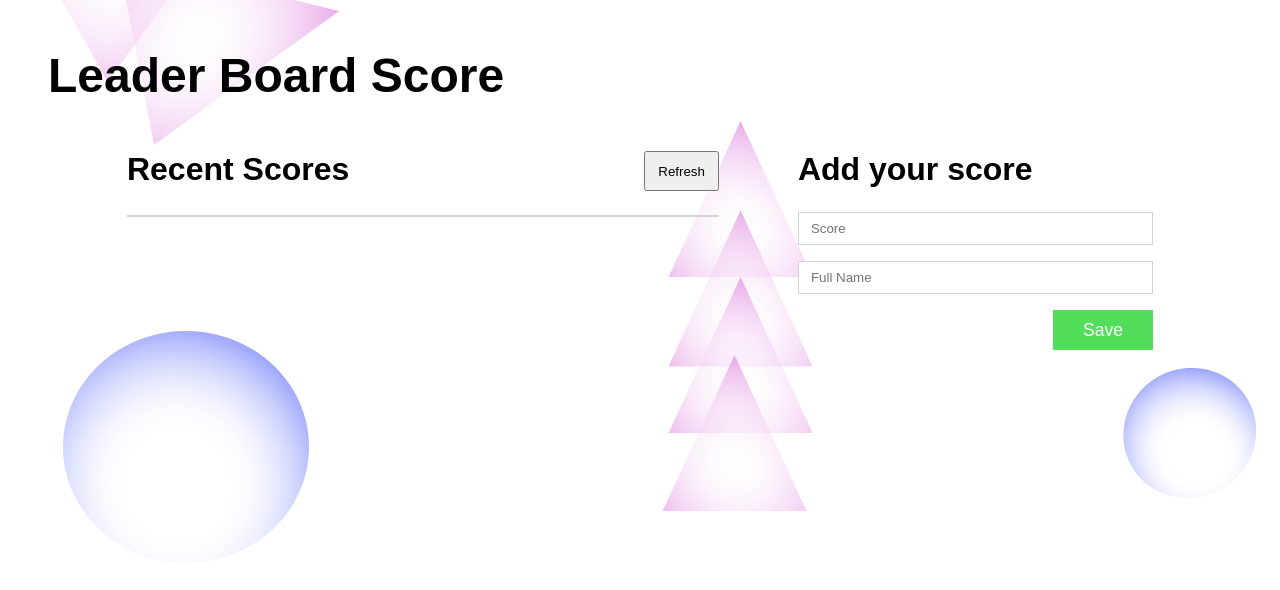
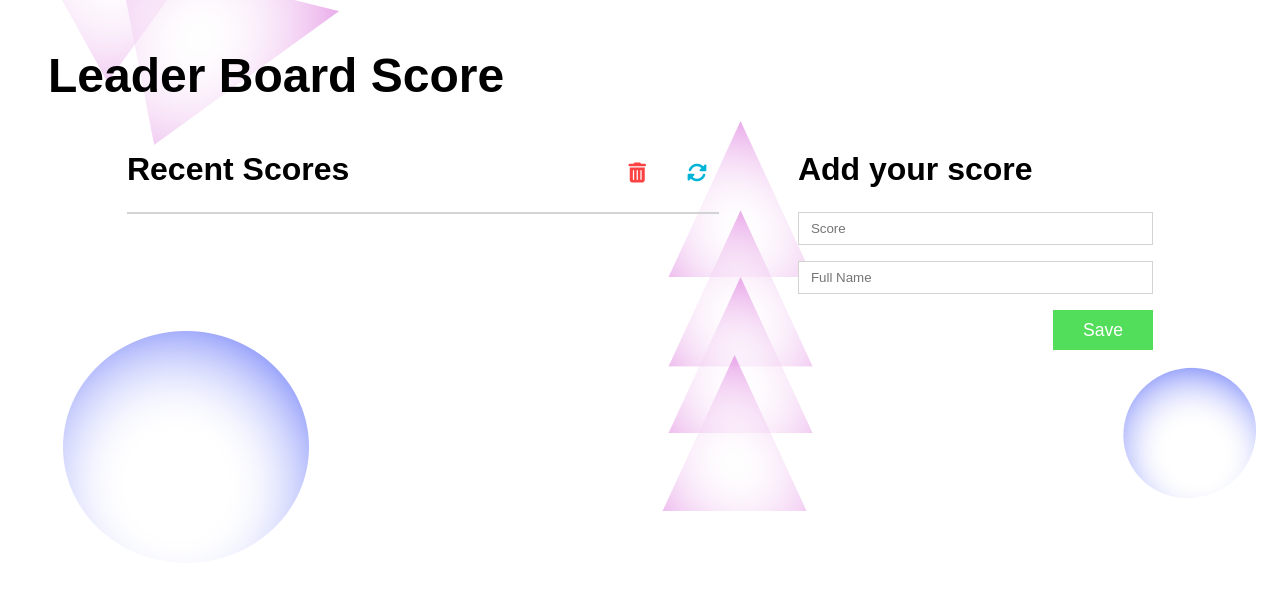
Before and after one commit to Trast00/leaderboard-score, a website built with webpack: page src/index.html in a window 1280 px wide. Built offline with nearby package versions, Linux system fonts and the light colour scheme; no server answers.

Commit message:
Add icons for buttons

```diff
--- a/src/index.html
+++ b/src/index.html
@@ -11,8 +11,12 @@
 <body>
   <h1>Leader Board Score</h1>
   <section class="recent-scores">
-    <h2>Recent Scores <button type="button" id="refresh-list-scores">Refresh</button></h2>
-
+    <h2>Recent Scores
+      <div>
+        <i id="delete-list-scores" class="fa-solid fa-trash-can"></i>
+        <i id="refresh-list-scores" class="fa-solid fa-rotate"></i>
+      </div>
+    </h2>
     <ul id="list-scores" class="list-scores">
     </ul>
   </section>
--- a/src/style.css
+++ b/src/style.css
@@ -34,11 +34,26 @@ h2 {
   width: 50%;
 }
 
-#refresh-list-scores {
-  height: 40px;
+#delete-list-scores {
+  height: 30px;
   margin-left: 8px;
   padding: 8px 12px 8px 12px;
+  font-size: 20px;
+  color: #fc4343;
+  background: none;
+  border: none;
 }
+
+#refresh-list-scores {
+  height: 30px;
+  margin-left: 8px;
+  padding: 8px 12px 8px 12px;
+  font-size: 20px;
+  color: #00b4d8;
+  background: none;
+  border: none;
+}
+
 
 .list-scores {
   list-style: none;
```
